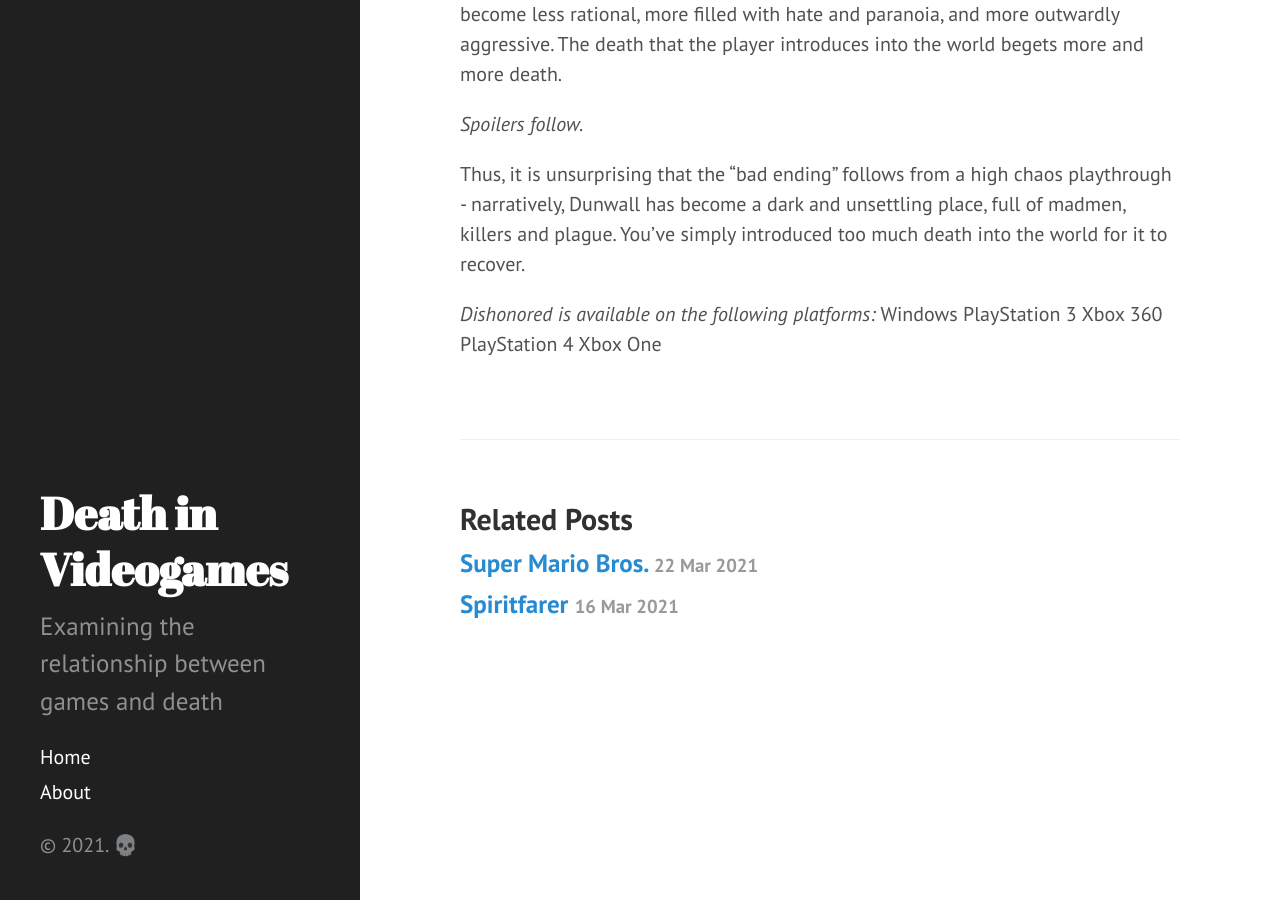
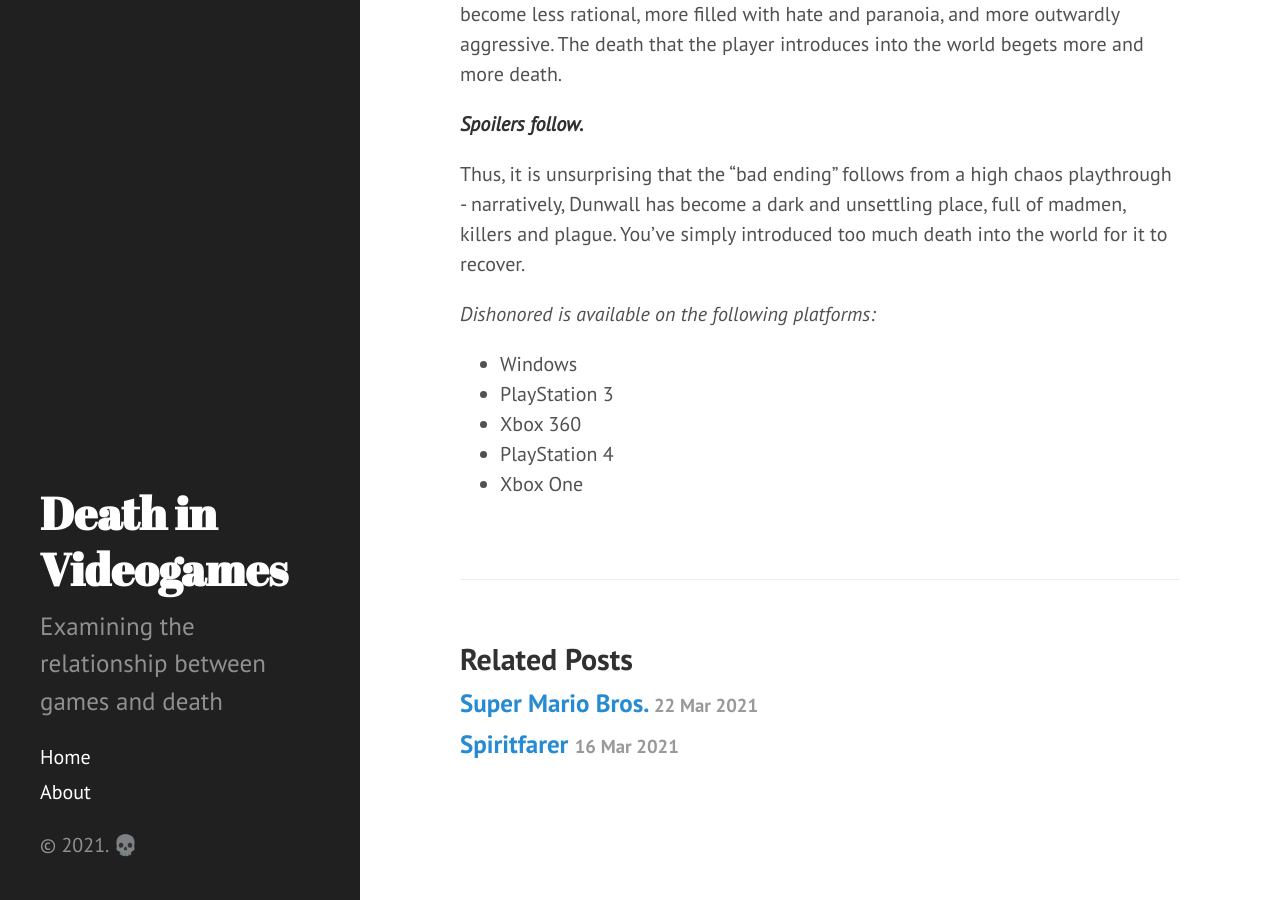
Before and after one commit to burythehammer/death-in-videogames, a Jekyll site: the page built from _posts/2021-04-30-dishonored.md, in a window 1280 px wide and 900 px high, scrolled down 2314 px. Built offline with Jekyll 4.4.1, drawn with Linux system fonts in a browser that asks for light colours.

```diff
--- a/_posts/2021-04-30-dishonored.md
+++ b/_posts/2021-04-30-dishonored.md
@@ -40,13 +40,13 @@ Games that have stealth in often give the player a choice whether or not to kill
 
 At the end of each level a “chaos score” is displayed. This score represents how many enemies the player has killed, and whether the player decided to kill or spare the target/s of the mission (it also represents some other things, but these have a minor effect). In essence, it is the amount of death the player has caused. The average chaos score can change (up or down) throughout the game, and its current level drastically changes the world and the narrative outcomes of the game in a fluid manner. The more people the player kills, the world reacts by becoming darker and more manevelent. This manifests in some obvious ways: NPCs disapprove of the players actions, and to see the “good” ending, you need to have not killed too many people. Much more interestingly however, death seeps into the very fabric of the world. The plague starts to advance rapidly, leading to more rats, more “weepers” (zombie-like plague victims), and more corpses lining the streets. Characters start to become less rational, more filled with hate and paranoia, and more outwardly aggressive. The death that the player introduces into the world begets more and more death.
 
-_Spoilers follow._
+**_Spoilers follow._**
 
 Thus, it is unsurprising that the “bad ending” follows from a high chaos playthrough - narratively, Dunwall has become a dark and unsettling place, full of madmen, killers and plague. You’ve simply introduced too much death into the world for it to recover.
 
 *Dishonored is available on the following platforms:*
-Windows
-PlayStation 3
-Xbox 360
-PlayStation 4
-Xbox One
+- Windows
+- PlayStation 3
+- Xbox 360
+- PlayStation 4
+- Xbox One
```
